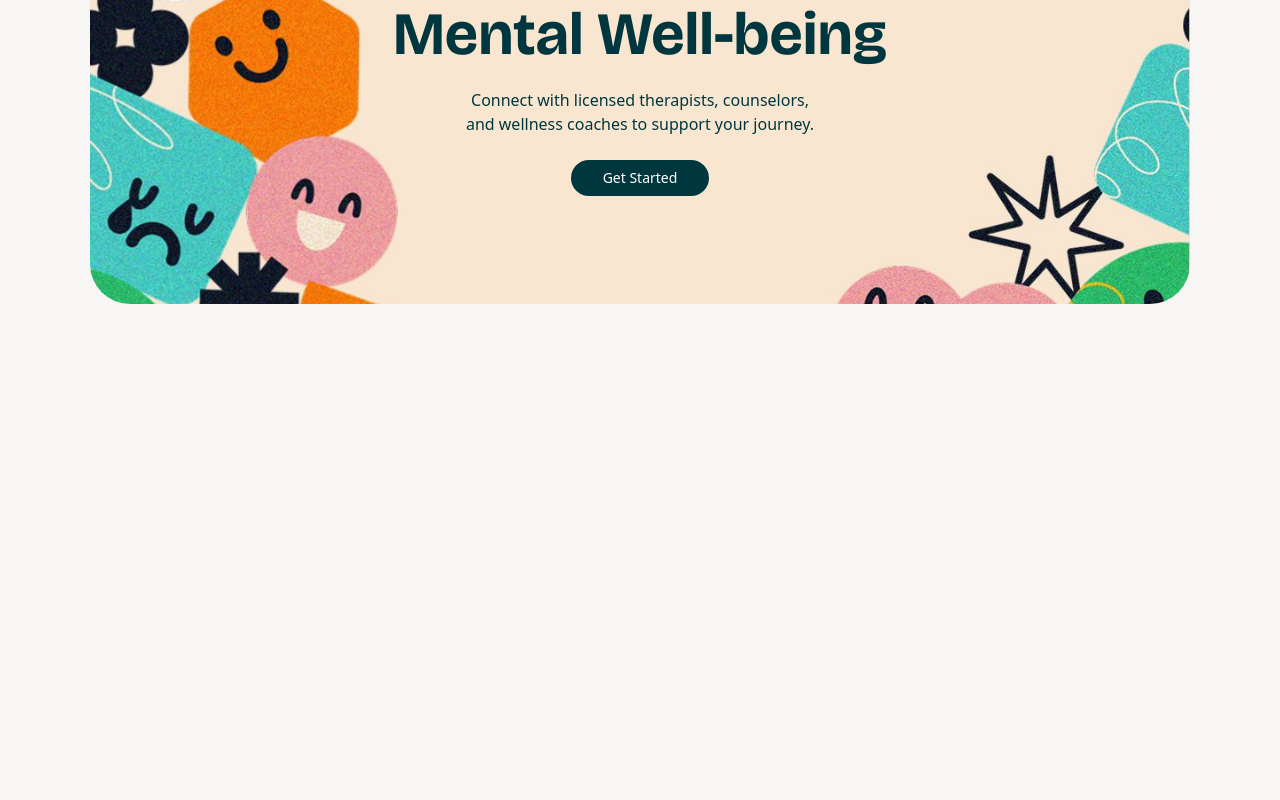
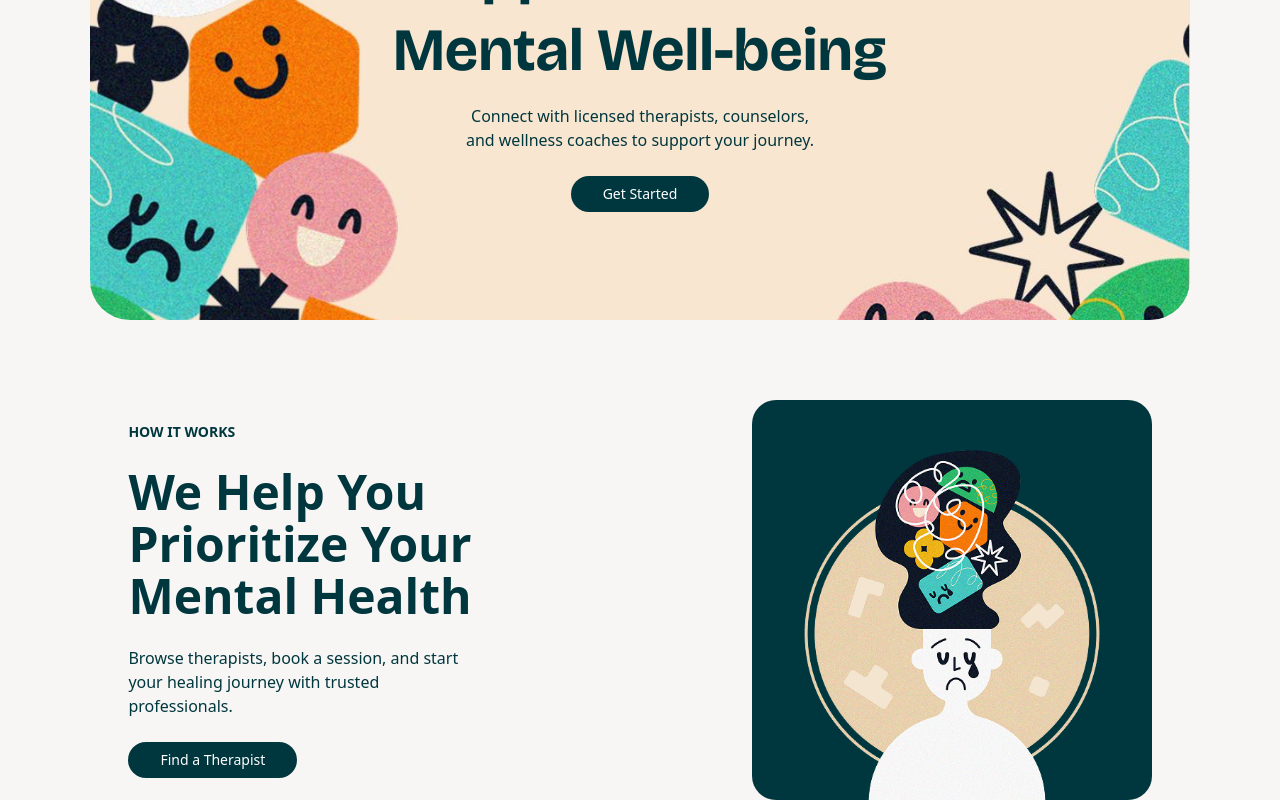
Before and after one commit to sazidhayatkhan/solus, a Next.js app: page / in a window 1280 px wide. Shown: the part 242-1042 px from the top of the page. Before the commit the page ends 800 px from the top, so only its background shows below. Built offline with nearby package versions, Linux system fonts and the light colour scheme.

Commit message:
feat: add SectionTwo component for mental health prioritization section

```diff
--- a/src/components/layout/Navbar.tsx
+++ b/src/components/layout/Navbar.tsx
@@ -3,12 +3,12 @@ import Link from "next/link";
 
 const Navbar = () => {
   return (
-    <div className="_container hidden relative md:flex justify-between items-center font-brico text-primary py-4">
+    <div className="_container hidden relative md:flex justify-between items-center font-brico text-primary py-6">
       {/* Left Menu */}
       <div className="flex gap-10 items-center">
         <Link href="/">Home</Link>
         <Link href="/about">About</Link>
-        <Link href="/contact">Services</Link>
+        <Link href="/services">Services</Link>
       </div>
 
       {/* Center Title */}
@@ -18,8 +18,8 @@ const Navbar = () => {
 
       {/* Right Menu */}
       <div className="flex gap-10 items-center">
-        <Link href="/">Therapists</Link>
-        <Link href="/about">Resources</Link>
+        <Link href="/therapists">Therapists</Link>
+        <Link href="/resources">Resources</Link>
         <Link href="/contact">Contact</Link>
       </div>
     </div>
--- /dev/null
+++ b/src/views/page-home/components/SectionTwo.tsx
@@ -0,0 +1,38 @@
+import React from "react";
+import Button from "@/components/ui/Button";
+import Image from "next/image";
+type Props = {};
+
+const SectionTwo = (props: Props) => {
+  return (
+    <div className="_container flex flex-col md:flex-row justify-between items-start md:items-center">
+      <div className="space-y-6 text-center md:text-start mx-auto md:mx-0">
+        <p className="text-sm text-primary font-semibold">HOW IT WORKS</p>
+
+        <h2 className="text-primary leading-9 md:leading-[3.25rem] text-3xl md:text-5xl font-bold w-[350px]">
+          We Help You Prioritize Your Mental Health
+        </h2>
+
+        <p className="text-regular text-primary w-[350px]">
+          Browse therapists, book a session, and start your healing journey with
+          trusted professionals.
+        </p>
+
+        <div className="flex justify-center md:justify-start mb-10 md:mb-0">
+          <Button>Find a Therapist</Button>
+        </div>
+      </div>
+
+      <div className="relative w-full h-[200px] md:w-[400px] md:h-[400px] rounded-3xl bg-primary">
+        <Image
+          src="/images/frame_four.png"
+          alt="Therapist helping client"
+          fill
+          className="object-contain"
+        />
+      </div>
+    </div>
+  );
+};
+
+export default SectionTwo;
--- a/src/views/page-home/index.tsx
+++ b/src/views/page-home/index.tsx
@@ -1,13 +1,14 @@
 import React from 'react'
 import Hero from './components/Hero'
+import SectionTwo from './components/SectionTwo'
 
 type Props = {}
 
 const HomePageUI = (props: Props) => {
   return (
-    <div className=''>
+    <div className='space-y-16 md:space-y-20'>
     <Hero/>
-
+    <SectionTwo/>
     </div>
   )
 }
```
Also changed, not shown: public/images/frame_four.png (added).
